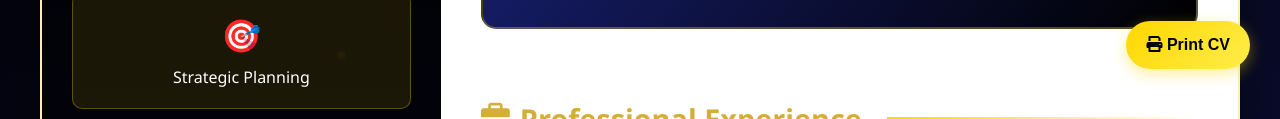
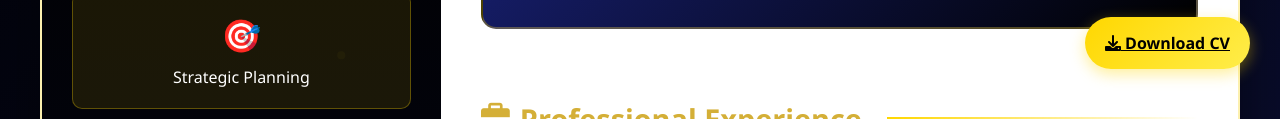
Before and after one commit to asmazunerah/asma, a plain HTML site: page index.html in a window 1280 px wide. Shown: the part 701-820 px from the top of the page. Drawn offline with Linux system fonts and the light colour scheme.

Commit message:
Update index.html

```diff
--- a/index.html
+++ b/index.html
@@ -324,9 +324,10 @@
         </div>
     </footer>
 
-    <button class="print-button" onclick="window.print()">
-        <i class="fas fa-print"></i> Print CV
-    </button>
+    <a class="print-button" href="https://docs.google.com/document/d/17iYlN3684kGJD-kyF7OwjjuvWyUamDfI/edit?usp=sharing&ouid=118416334389721793428&rtpof=true&sd=true" target="_blank" download>
+    <i class="fas fa-download"></i> Download CV
+</a>
+
 
     <script src="script.js"></script>
 </body>
```
